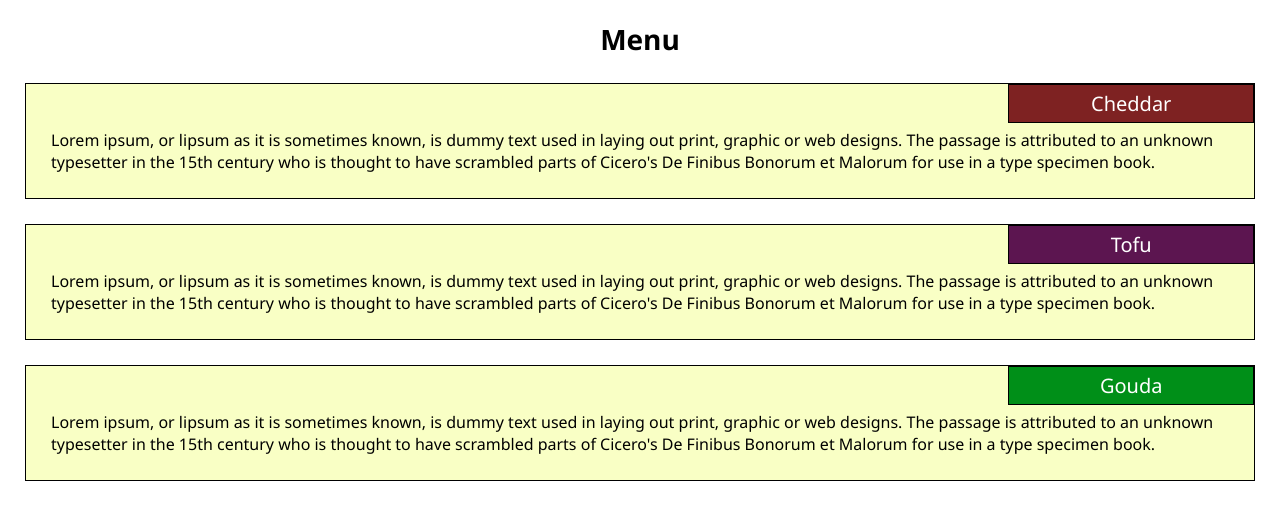
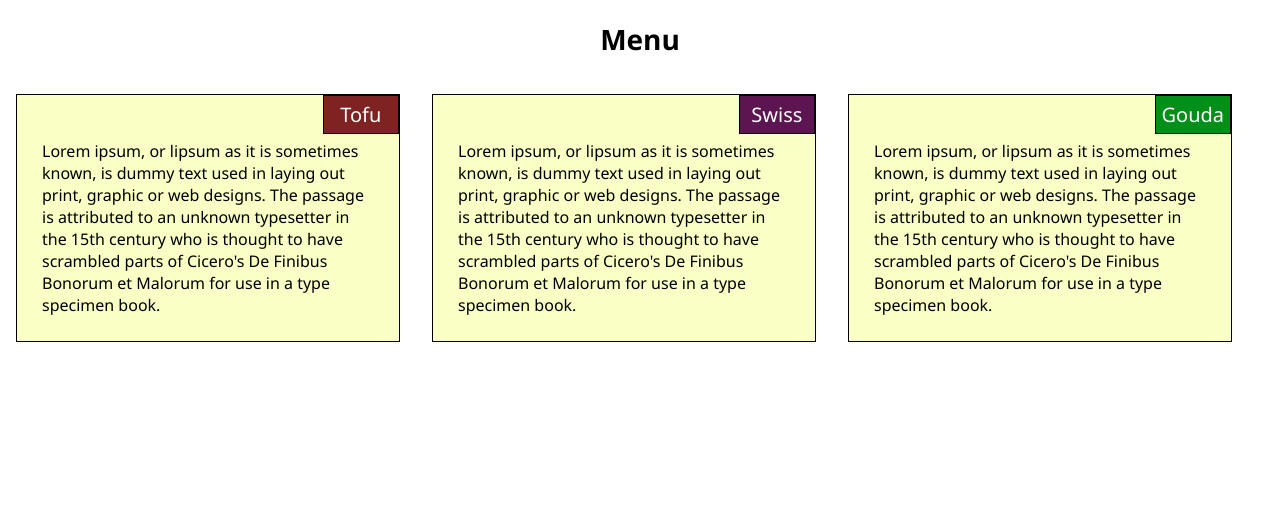
Before and after one commit to shatak/Web-Dev, a plain HTML site: page Module2/index.html in a window 1280 px wide. Drawn offline with Linux system fonts and the light colour scheme.

Commit message:
mod2solution

```diff
--- a/Module2/css/mod2Style.css
+++ b/Module2/css/mod2Style.css
@@ -7,21 +7,26 @@
 h1 {
 text-align: center;
   margin: 20px;
- font-size: 175%;
+  font-size: 175%;
+
 }
 body{
   font-family: 'Segoe UI', Roboto, Oxygen, Ubuntu, Cantarell, 'Open Sans', 'Helvetica Neue', sans-serif;
    color: black;
-  font-size: 100%;
+   font-size: 100%;
+
 }
 
   #div{
     position: relative;
     border: 1px solid black;
     background-color: rgb(249, 255, 197);
-    margin: 25px;
+
+    margin: 16px;
+
     padding: 15px;
-    padding-top: 30px;
+    padding-top: 30px;float: left;
+
 
   }
   .p1{
@@ -74,30 +79,28 @@ body{
   width: 100%;
 }
 
-/*Desktop*/
+/*DESKTOP*/
 @media (min-width: 992px) {
-   .col-lg-4{
+.col-lg-4{
     float: left;
+
   }
-
   .col-lg-4 {
-    width: 33.33%;
+    width: 30%;
   }
 
 }
 
-/*Tablet*/
+/*TABLET*/
 @media (min-width: 768px) and (max-width: 991px) {
   .col-md-6, .col-md-12 {
     float: left;
-
   }
 
   .col-md-6 {
-    width: 50%;
+    width: 46%;
   }
-
-  .col-md-12 {
-    width: 100%;
+    .col-md-12 {
+    width: 96%;
   }
 }
--- a/Module2/index.html
+++ b/Module2/index.html
@@ -7,38 +7,12 @@
 </head>
 <body>
     <h1>Menu</h1>
+    <div class="row">
+        <div id="div"; class="col-lg-4 col-md-6"><p class="p2">Tofu</p><p class="p1">Lorem ipsum, or lipsum as it is sometimes known, is dummy text used in laying out print, graphic or web designs. The passage is attributed to an unknown typesetter in the 15th century who is thought to have scrambled parts of Cicero's De Finibus Bonorum et Malorum for use in a type specimen book.</p></div>
+        <div id="div"; class="col-lg-4 col-md-6"><p class="p3">Swiss</p><p class="p1">Lorem ipsum, or lipsum as it is sometimes known, is dummy text used in laying out print, graphic or web designs. The passage is attributed to an unknown typesetter in the 15th century who is thought to have scrambled parts of Cicero's De Finibus Bonorum et Malorum for use in a type specimen book.</p></div>
+        <div id="div"; class="col-lg-4 col-md-12"><p class="p4">Gouda</p><p class="p1">Lorem ipsum, or lipsum as it is sometimes known, is dummy text used in laying out print, graphic or web designs. The passage is attributed to an unknown typesetter in the 15th century who is thought to have scrambled parts of Cicero's De Finibus Bonorum et Malorum for use in a type specimen book.</p></div>
 
-<div class="row">
-    <div id="div";class="col-lg-4 col-md-6">
-        <p class="p2">
-            Cheddar</p>
-        <p class="p1">
+      </div>
 
-        Lorem ipsum, or lipsum as it is sometimes known, is dummy text used in laying out print, graphic or web designs. The passage is attributed to an unknown typesetter in the 15th century who is thought to have scrambled parts of Cicero's De Finibus Bonorum et Malorum for use in a type specimen book.
-        </p>
-    </div>
-
-
-    <div id="div";class="col-lg-4 col-md-6">
-        <p class="p3">
-            Tofu
-        </p>
-        <p class="p1">
-
-       Lorem ipsum, or lipsum as it is sometimes known, is dummy text used in laying out print, graphic or web designs. The passage is attributed to an unknown typesetter in the 15th century who is thought to have scrambled parts of Cicero's De Finibus Bonorum et Malorum for use in a type specimen book.
-        </p>
-    </div>
-
-
-
-    <div id="div";class="col-lg-4 col-md-12">
-        <p class="p4">
-            Gouda
-        </p>
-        <p class="p1">
-       Lorem ipsum, or lipsum as it is sometimes known, is dummy text used in laying out print, graphic or web designs. The passage is attributed to an unknown typesetter in the 15th century who is thought to have scrambled parts of Cicero's De Finibus Bonorum et Malorum for use in a type specimen book.
-        </p>
-    </div>
-</div>
 </body>
 </html>
```
